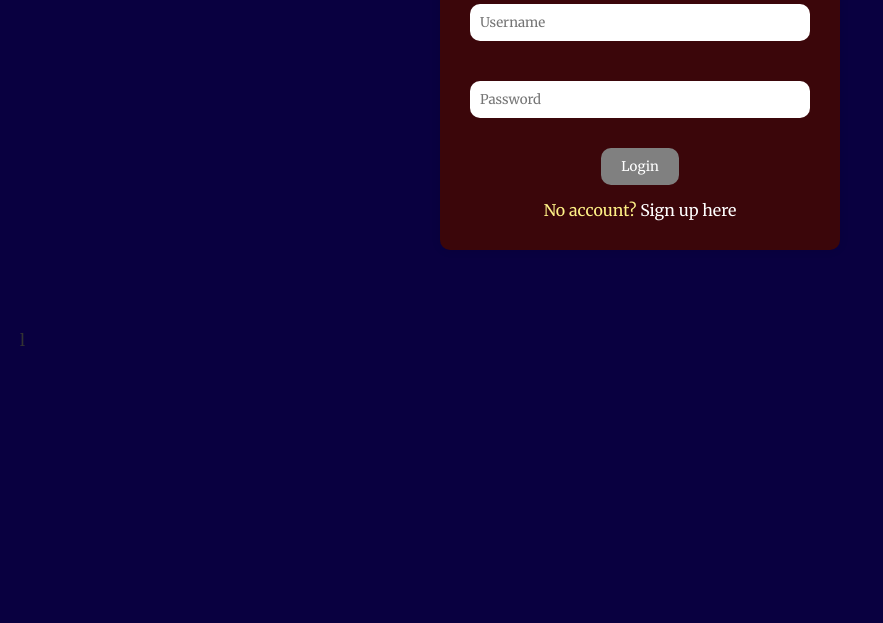
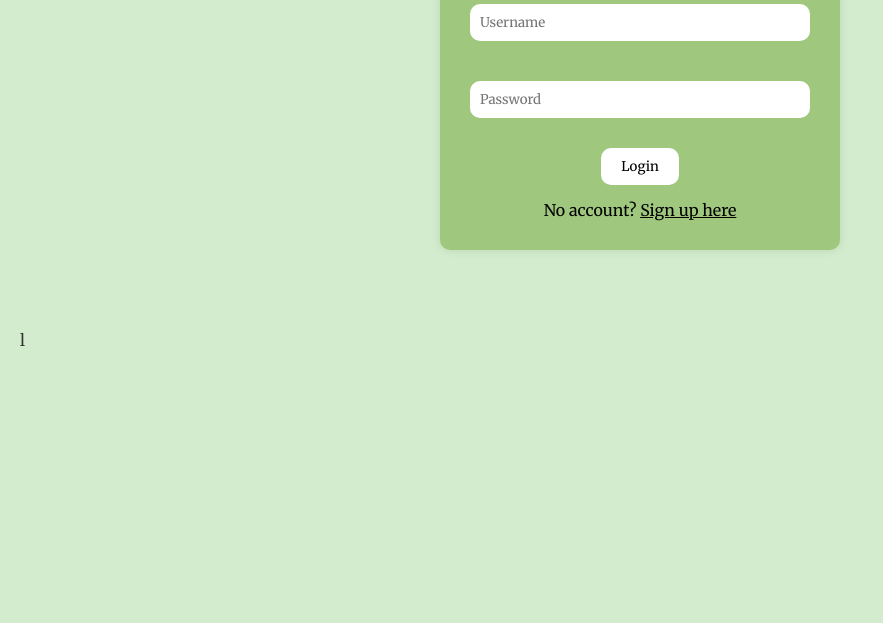
Before and after one commit to parinasdiana/recipe_site, a plain HTML site: page login.html in a window 1280 px wide. Shown: the part 177-800 px from the top of the page, without its empty margins (0-883 px from the left). Drawn offline with Linux system fonts and the light colour scheme.

Commit message:
Add files via upload

```diff
--- a/style.css
+++ b/style.css
@@ -8,19 +8,20 @@
 }
 
 body {
-    background: #090040;
+    background: #D3ECCD;
     color: #333;
     padding: 20px;
 }
 
 header {
-    background-color: #8A0000;
+    background-color: #075B5E;
     color: white;
     padding: 20px;
     margin-bottom: 20px;
     display: flex;
     justify-content: space-between;
     align-items: center;
+    border-radius: 10px;
 }
 img {
     width: 50px;
@@ -33,24 +34,24 @@ span {
 
 button {
     padding: 5px;
-    background: gray;
+    background: white;
     border: none;
-    color: white;
+    color: black;
     border-radius: 5px;
 }
 
 button:hover {
     transition: 0.5s;
-    background: #ff7043;
+    background: #2d9958;
 }
 
 a {
     text-decoration: none;
-    color: white;
+    color: black;
 }
 
 #recipe-form-section {
-    background: #FFF287;
+    background: #9FC87E;
     padding: 20px;
     margin-bottom: 20px;
     border-radius: 8px;
@@ -111,11 +112,11 @@ a {
 .auth-container {
     max-width: 400px;
     margin: 80px auto;
-    background: #3B060A;
+    background: #9FC87E;
     padding: 30px;
     border-radius: 10px;
     text-align: center;
-    color: #FFF287;
+    color: black;
     box-shadow: 0 0 10px rgba(0, 0, 0, 0.1);
 }
 
@@ -123,7 +124,7 @@ a {
     width: 100%;
     padding: 10px;
     margin: 20px 0;
-    border: #FFF287 ;
+    border: none;
     border-radius: 10px;
 }
 
@@ -136,9 +137,14 @@ a {
 
 .auth-container button:hover {
     transition: 0.5s;
-    background: #ff7043;
+    background: #075B5E;
 }
 
 .auth-container p {
+    color: black;
     margin-top: 15px;
 }
+
+.auth-container p a {
+    text-decoration: underline;
+}
```
